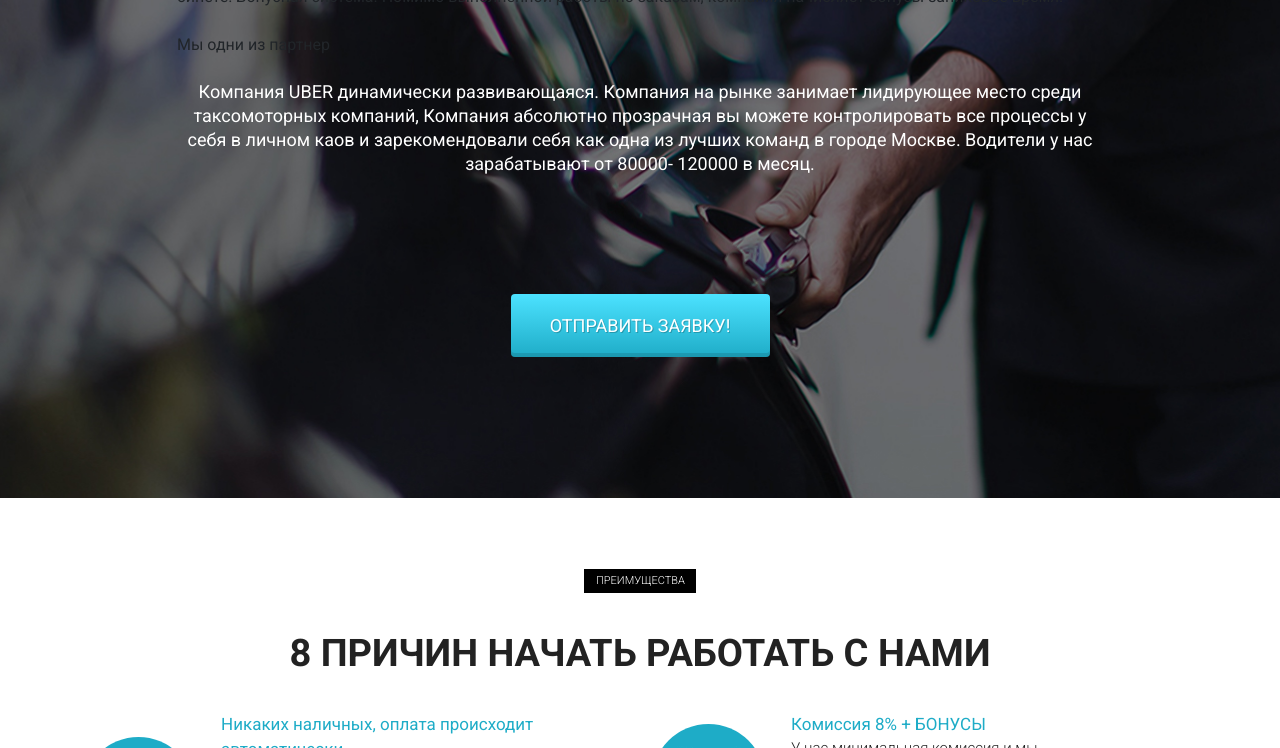
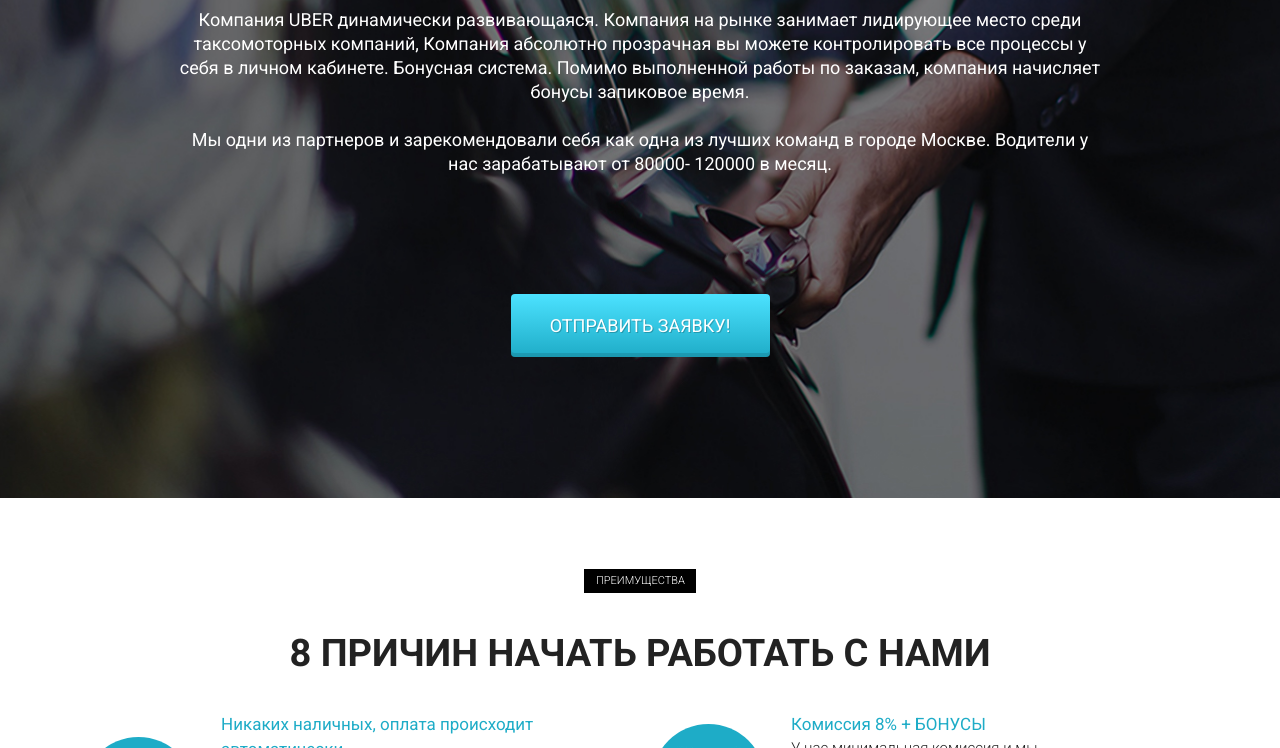
Before and after one commit to Walensyja/walensyja.github.io, a plain HTML site: page index.html in a window 1280 px wide. Shown: the part 352-1100 px from the top of the page. Drawn offline with Linux system fonts and the light colour scheme.

Commit message:
index.html

```diff
--- a/index.html
+++ b/index.html
@@ -61,8 +61,8 @@
 			<div class="row">
 				<div class="col-md-12 offset-md-0 col-lg-10 offset-lg-1">
 					<h1 class="promo_header">КОМПАНИЯ UBER PARTNERS!</h1>
-					<h2 class="promo_subheader">ПРИГЛАШАЕМ ВОДИТЕЛЕЙ! НА СВОЕМ АВТО!</h2>бинете. Бонуcная система. Помимо выполненной работы по заказам, компания начисляет бонусы запиковое время.<br><br>Мы одни из партнер
-				<div class="promo_descr">Компания UBER динамически развивающаяся. Компания на рынке занимает лидирующее место среди таксомоторных компаний, Компания абсолютно прозрачная вы можете контролировать все процессы у себя в личном каов и зарекомендовали себя как одна из лучших команд в городе Москве. Водители у нас зарабатывают от 80000- 120000 в месяц.</div>
+					<h2 class="promo_subheader">ПРИГЛАШАЕМ ВОДИТЕЛЕЙ! НА СВОЕМ АВТО!</h2>
+				<div class="promo_descr">Компания UBER динамически развивающаяся. Компания на рынке занимает лидирующее место среди таксомоторных компаний, Компания абсолютно прозрачная вы можете контролировать все процессы у себя в личном кабинете. Бонуcная система. Помимо выполненной работы по заказам, компания начисляет бонусы запиковое время.<br><br>Мы одни из партнеров и зарекомендовали себя как одна из лучших команд в городе Москве. Водители у нас зарабатывают от 80000- 120000 в месяц.</div>
 				<button class="promo_btn">ОТПРАВИТЬ ЗАЯВКУ!</button>
 				</div>
 			</div>
```
